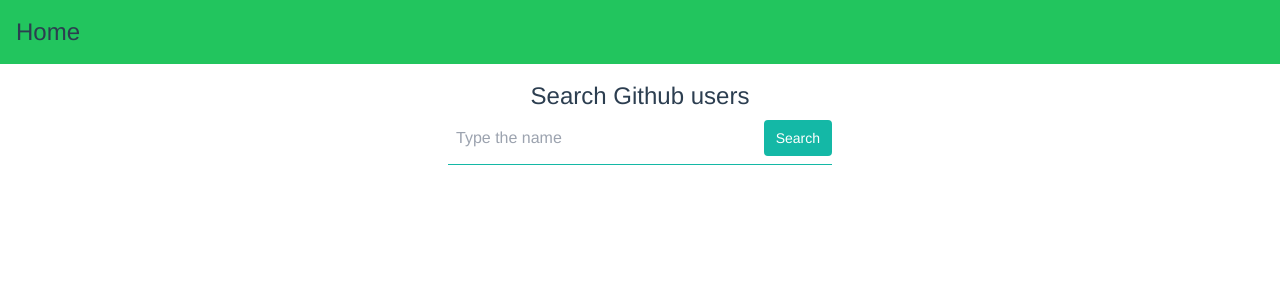
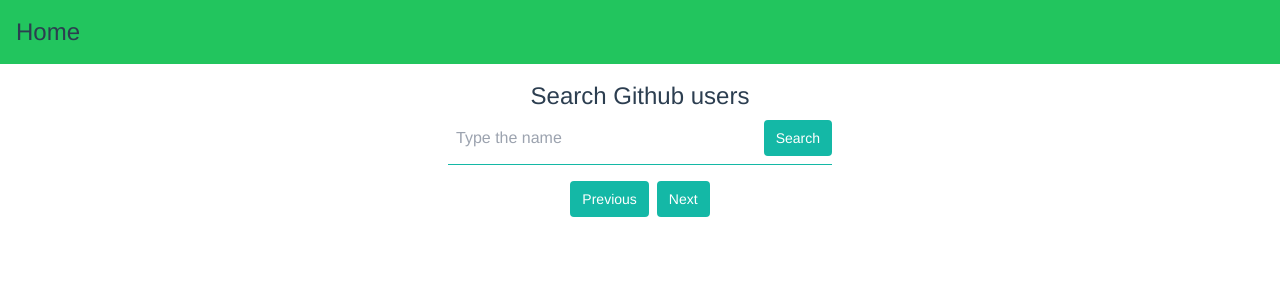
Before and after one commit to felexkemboi/search-users, a Vue app: page / in a window 1280 px wide. Shown: the top 300 px of the page. Built offline with nearby package versions, Linux system fonts and the light colour scheme.

Commit message:
style buttons

```diff
--- a/src/views/Users.vue
+++ b/src/views/Users.vue
@@ -21,21 +21,9 @@
               </li>
           </div>
       </ul>
-            <div v-if="users.length" class="flex flex-row space-y-4">
-              <div>
-                <button
-                  class="btn space-x-2"
-                  type="button"
-                  @click="previous"
-                  :disabled="page<1">Previous
-                </button>
-              </div>
-              <div>
-                <button
-                  class="btn"
-                  type="button"
-                  @click="next">Next</button>
-              </div>
+      <div class="flex space-x-2 space-y-4 flex-wrap justify-center items-baseline">
+        <button @click="previous" :disabled="page<1"  class="btn">Previous</button>
+        <button @click="next"     :disabled="page>10" class="btn">Next</button>
       </div>
     </div>
   </div>
@@ -78,11 +66,15 @@
     next() {
       this.page += 1;
       this.getUsers();
+      // eslint-disable-next-line no-console
+      console.log('response.data.total_count, next next');
     },
     previous() {
       if (this.page > 1) {
         this.page -= 1;
         this.getUsers();
+        // eslint-disable-next-line no-console
+        console.log('response.data.total_count, previous previos');
       } else {
         // eslint-disable-next-line no-alert
         alert('You are in page 1');
@@ -95,7 +87,7 @@
           this.users = response.data.items;
           this.count = response.data.total_count;
           // eslint-disable-next-line no-console
-          console.log(response.data.total_count);
+          console.log(this.users[0].login);
         })
         .catch((error) => {
         // eslint-disable-next-line no-console
```
Lines whose indentation alone changed are shown as unchanged.
